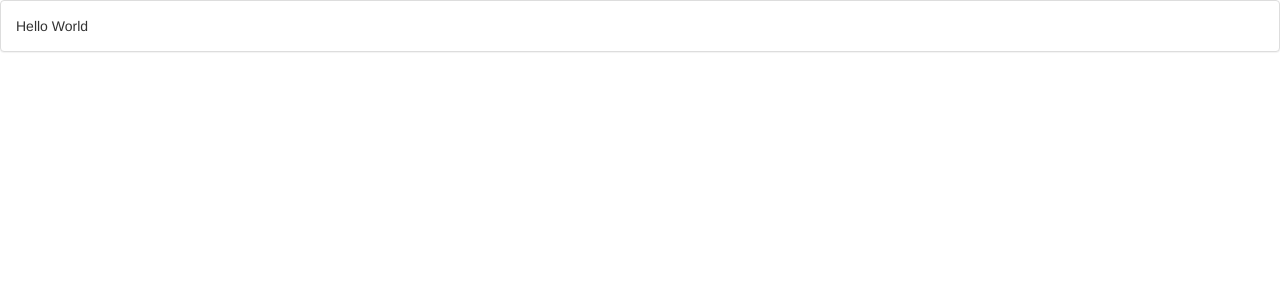
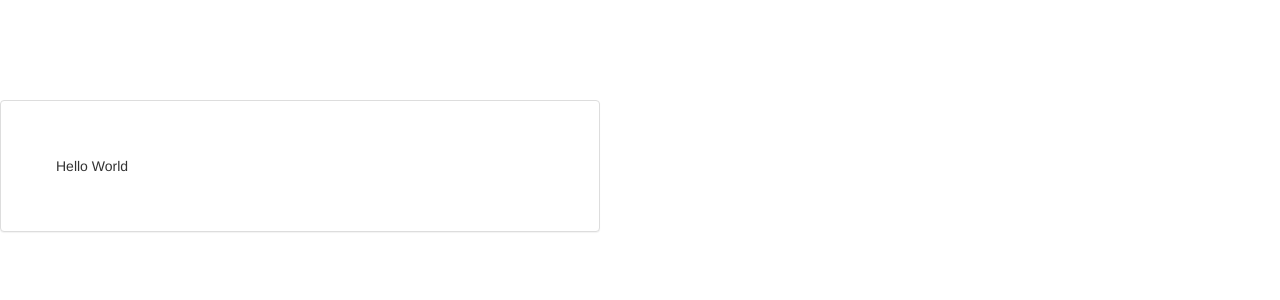
Before and after one commit to Livia-Santos/pomodorTech, a React (Create React App) app: page / in a window 1280 px wide. Shown: the top 300 px of the page. Built offline with nearby package versions, Linux system fonts and the light colour scheme.

Commit message:
Add basic style

```diff
--- a/src/App.css
+++ b/src/App.css
@@ -0,0 +1,12 @@
+.app-content {
+  width: 600px;
+  margin-top: 100px;
+  padding: 40px;
+}
+
+@media (max-width 650px) {
+  .app-content {
+    margin: 20px 20px 0;
+    width: auto;
+  }
+}
--- a/src/App.js
+++ b/src/App.js
@@ -4,7 +4,7 @@ import './App.css';
 class App extends Component {
   render() {
     return (
-      <div className="panel panel-default">
+      <div className="panel panel-default app-content">
         <div className="panel-body">
           Hello World
         </div>
```
